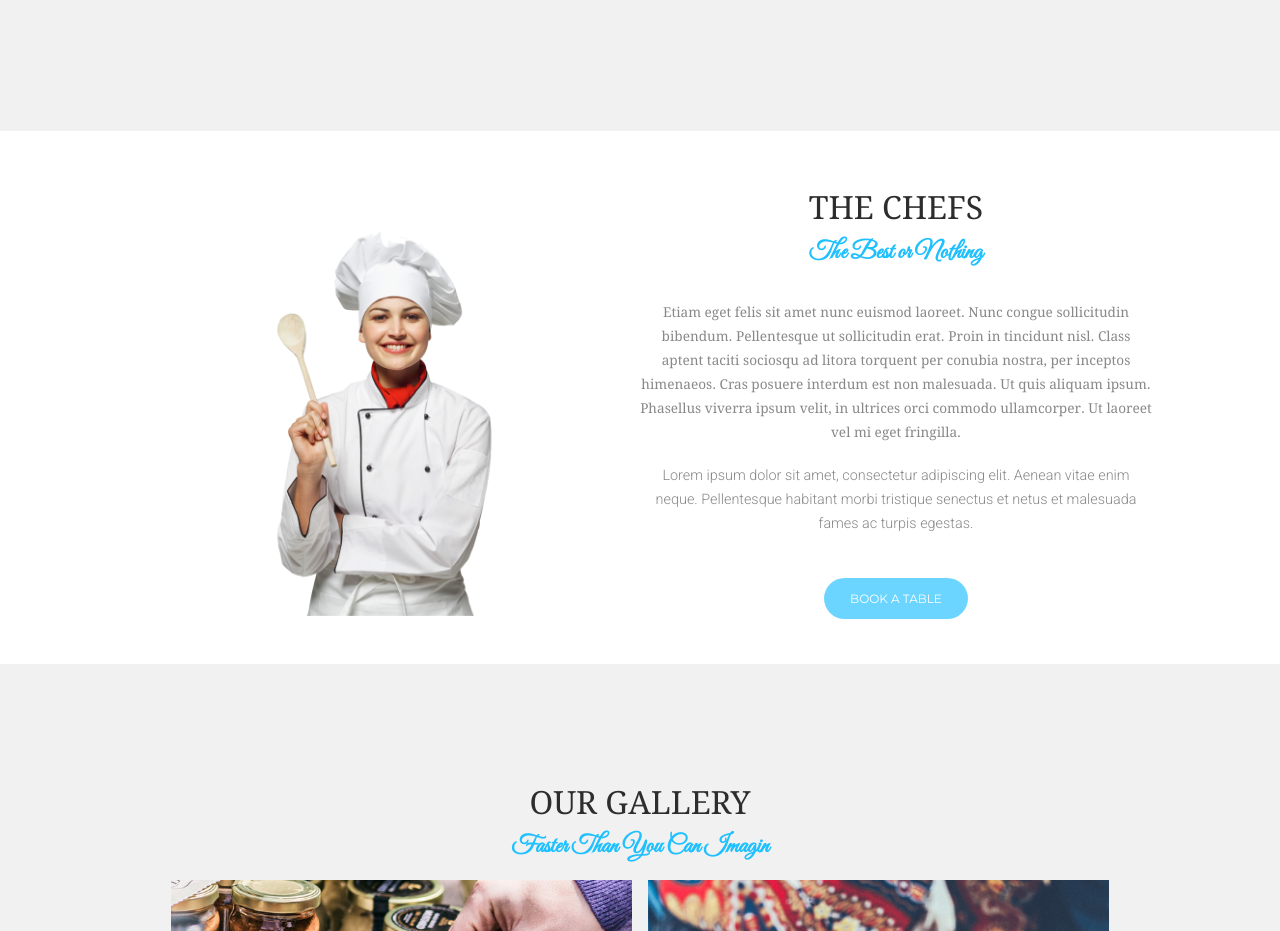
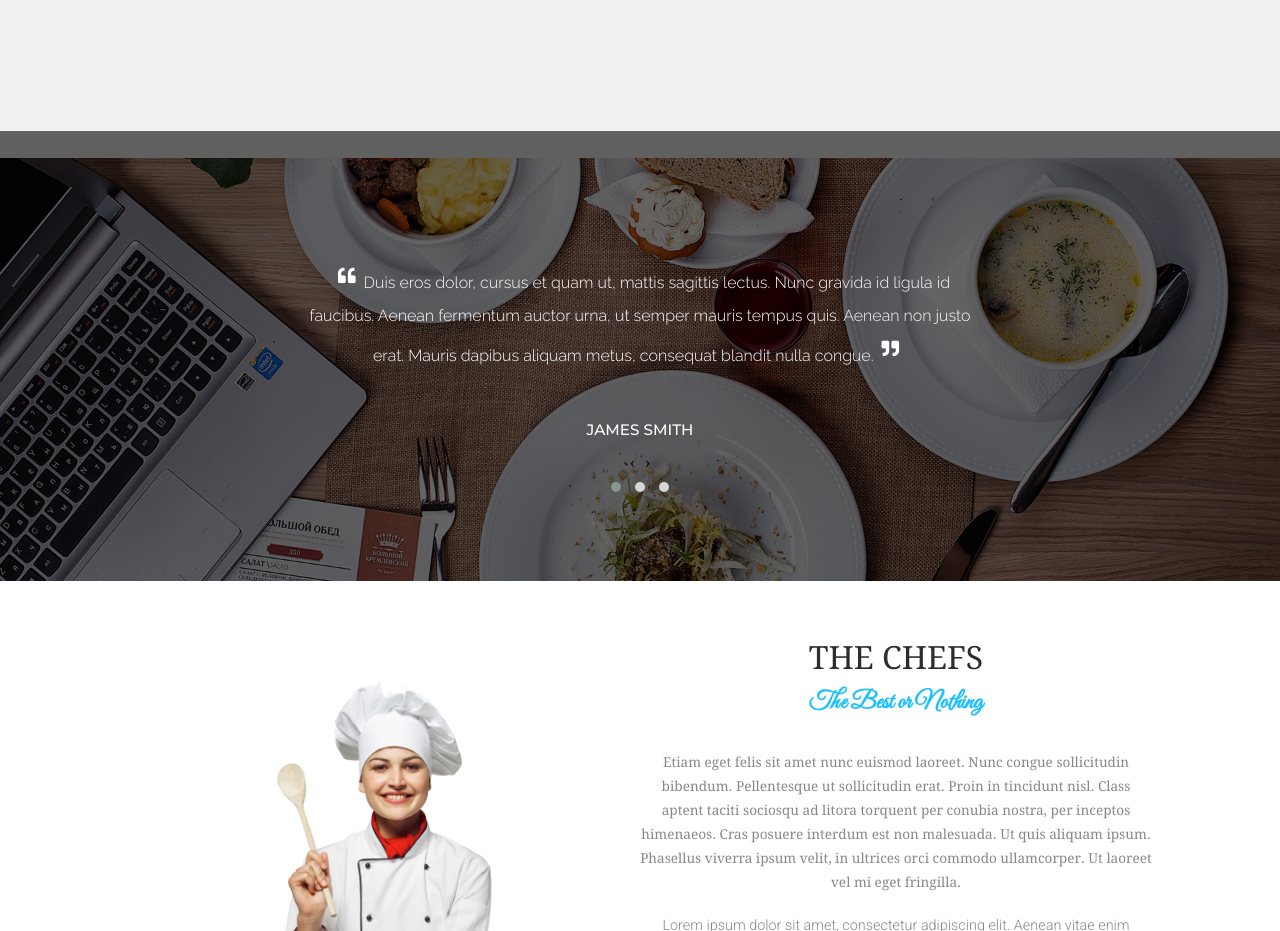
Before and after one commit to minasdq/Resturant-Alpha, a React (Create React App) app: page / in a window 1280 px wide. Shown: the part 1460-2391 px from the top of the page. Built offline with nearby package versions, Linux system fonts and the light colour scheme; a web font is replaced by a local one.

Commit message:
Add Slider to App

```diff
--- a/package.json
+++ b/package.json
@@ -11,6 +11,7 @@
     "react": "^17.0.2",
     "react-dom": "^17.0.2",
     "react-intersection-observer": "^8.32.0",
+    "react-owl-carousel": "^2.3.3",
     "react-router-dom": "^5.2.0",
     "react-scripts": "4.0.3",
     "web-vitals": "^1.1.2"
--- a/public/index.html
+++ b/public/index.html
@@ -18,9 +18,6 @@
   <link rel="stylesheet" href="https://cdnjs.cloudflare.com/ajax/libs/font-awesome/5.15.2/css/all.min.css"
     integrity="sha512-HK5fgLBL+xu6dm/Ii3z4xhlSUyZgTT9tuc/hSrtw6uzJOvgRr2a9jyxxT1ely+B+xFAmJKVSTbpM/CuL7qxO8w=="
     crossorigin="anonymous" />
-  <link rel="stylesheet" href="https://cdnjs.cloudflare.com/ajax/libs/OwlCarousel2/2.3.4/assets/owl.carousel.min.css"
-    integrity="sha512-tS3S5qG0BlhnQROyJXvNjeEM4UpMXHrQfTGmbQ1gKmelCxlSEBUaxhRBj/EFTzpbP4RVSrpEikbmdJobCvhE3g=="
-    crossorigin="anonymous" />
   <link rel="stylesheet"
     href="https://cdnjs.cloudflare.com/ajax/libs/OwlCarousel2/2.3.4/assets/owl.theme.default.min.css"
     integrity="sha512-sMXtMNL1zRzolHYKEujM2AqCLUR9F2C4/05cdbxjjLSRvMQIciEPCQZo++nk7go3BtSuK9kfa/s+a4f4i5pLkw=="
@@ -30,7 +27,7 @@
 
 <body>
   <div id="root"></div>
-
+  <script src="https://code.jquery.com/jquery-3.2.1.slim.min.js"></script>
 </body>
 
 </html>
--- /dev/null
+++ b/src/Components/Layout/CommentSlider/CommentSlider.js
@@ -0,0 +1,55 @@
+import React from "react"
+import OwlCarousel from "react-owl-carousel"
+import "owl.carousel/dist/assets/owl.carousel.css"
+import "owl.carousel/dist/assets/owl.theme.default.css"
+import "./CommentSlider.scss"
+const comments = [
+  {
+    message: `Duis eros dolor, cursus et quam ut, mattis sagittis lectus. Nunc gravida id ligula id faucibus.
+        Aenean fermentum auctor urna, ut semper mauris tempus quis. Aenean non justo erat. Mauris dapibus
+        aliquam metus, consequat blandit nulla congue.`,
+    author: `James Smith`,
+  },
+  {
+    message: `sit amet consectetur adipisicing elit. Rerum nihil placeat inventore fugiat, repellendus nam a. Iste
+        inventore quasi excepturi fugit corporis commodi a temporibus velit iusto incidunt? Cumque, error.`,
+    author: `Monika Smith`,
+  },
+  {
+    message: `Aenean non justo erat. Mauris dapibus aliquam metus, consequat blandit nulla congue. Lorem ipsum
+        dolor sit amet consectetur adipisicing elit.`,
+    author: `Rolf Doblli`,
+  },
+]
+
+const CommentSlider = () => {
+  const sliderItems = comments.map((comment,index) => {
+    return (
+      <div className="item msg" key={index}>
+        <p>
+          <i className="fas fa-quote-left"></i>
+          {comment.message}
+          <i className="fas fa-quote-right"></i>
+        </p>
+        <h4>{comment.author}</h4>
+      </div>
+    )
+  })
+  return (
+    <section id="comment-slider" className="comment-slider">
+      <div className="dark-overlay"></div>
+      <OwlCarousel
+        className="owl-theme"
+        loop
+        margin={10}
+        nav
+        autoplay
+        autoplayTimeout={7000}
+        responsive={{ 0: { items: 1 } }}
+      >
+        {sliderItems}
+      </OwlCarousel>
+    </section>
+  )
+}
+export default CommentSlider
--- /dev/null
+++ b/src/Components/Layout/CommentSlider/CommentSlider.scss
@@ -0,0 +1,60 @@
+#comment-slider {
+  width: 100%;
+  background: url("../../../img/comment-bg.jpg") center 0 no-repeat;
+  background-size: cover;
+  background-position: 50% 27px;
+  background-attachment: fixed;
+  height: 450px;
+  position: relative;
+  .dark-overlay {
+    position: absolute;
+    top: 0;
+    left: 0;
+    height: 100%;
+    width: 100%;
+    background-color: rgba(0, 0, 0, 0.6);
+  }
+
+  .msg {
+    color: #fff;
+    text-align: center;
+    width: 679px;
+    max-width: 80%;
+    margin: 10% auto 0;
+    p {
+      font-family: "Raleway", sans-serif;
+      font-weight: 300;
+      line-height: 2rem;
+      margin-top: 1.25rem;
+      margin-bottom: 1.5rem;
+      font-size: 1rem;
+      i {
+        font-size: 1.1rem;
+        margin: 0.5rem;
+        vertical-align: super;
+      }
+    }
+    h4 {
+      text-transform: uppercase;
+      font-family: "Montserrat", sans-serif;
+      font-size: .95rem;
+      font-weight: 450;
+      margin-top: 3rem;
+    }
+  }
+}
+.owl-carousel {
+    .owl-item {
+      -webkit-animation-duration: 5s !important;
+      animation-duration: 5s !important;
+    }
+  }
+  @media ( max-width:355px){
+    #comment-slider{
+      .msg{
+        margin-top: 0 !important;
+        width: 100% !important;
+        max-width: 100%;
+      }
+    }
+  }
--- a/src/Components/Pages/HomePage/HomePage.js
+++ b/src/Components/Pages/HomePage/HomePage.js
@@ -4,11 +4,13 @@ import About from "../../Layout/About/About"
 import Team from "../../Layout/Team/Team"
 import BookForm from "../../Layout/BookForm/BookForm"
 import Gallery from "../../Layout/Gallery/Gallery"
+import CommentSlider from "../../Layout/CommentSlider/CommentSlider"
 const HomePage = () => {
   return (
     <React.Fragment>
       <Header />
       <About />
+      <CommentSlider />
       <Team />
       <Gallery />
       <BookForm />
```
Also changed, not shown: 1 other file (tests, documents, lock files or other folders).
